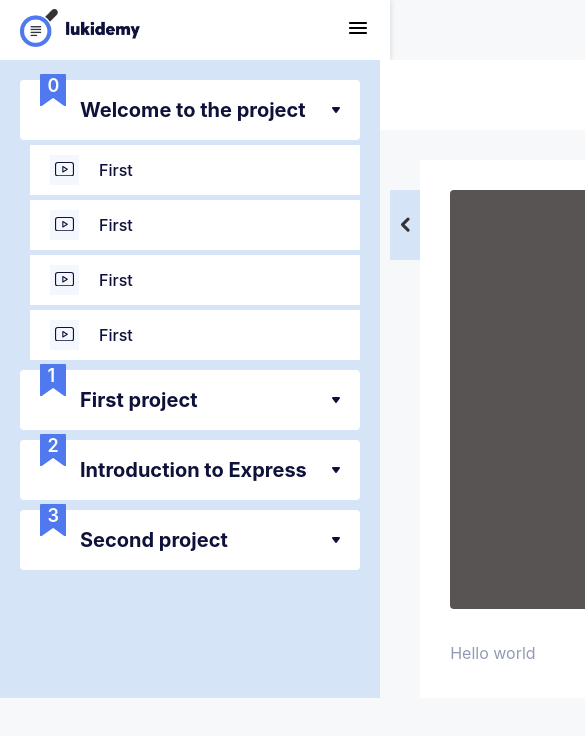
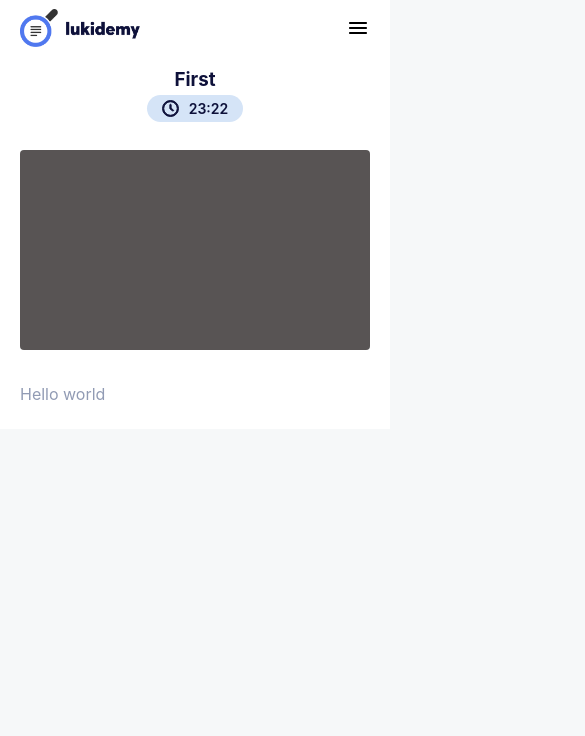
Before and after one commit to lukasalvarezdev/forbidden-academy, a Next.js app: page /courses/1/1 in a window 390 px wide. Shown: the top 736 px of the page, 585 px wide, since content can reach past the window. Built offline with nearby package versions, Linux system fonts and the light colour scheme.

Commit message:
Starting responsive lesson

```diff
--- a/pages/courses/[courseId]/[lessonId].tsx
+++ b/pages/courses/[courseId]/[lessonId].tsx
@@ -1,8 +1,13 @@
-import LessonView from 'src/views/LessonPage'
+import LessonView from 'src/views/LessonView'
+import Header from 'src/layouts/Header'
 
-// TODO: LESSON PROVDER HERE
 export default function LessonPage() {
-  return <LessonView />
+  return (
+    <div>
+      <Header />
+      <LessonView />
+    </div>
+  )
 }
 
 export async function getServerSideProps() {
--- a/src/entities/lesson/layouts/Lesson.tsx
+++ b/src/entities/lesson/layouts/Lesson.tsx
@@ -29,6 +29,79 @@ const Lesson = () => {
 
 export default Lesson
 
+const StyledLesson = styled.div`
+  .lesson-heading {
+    height: 70px;
+
+    @media screen and (max-width: 480px) {
+      flex-direction: column;
+      justify-content: space-between;
+      align-items: center;
+      padding: 8px 0;
+      margin-bottom: 0;
+    }
+
+    .lesson-duration {
+      background-color: var(--medium-blue);
+      border-radius: 30px;
+      padding: 5px 15px;
+      font-size: 14px;
+
+      @media screen and (max-width: 480px) {
+        margin: 0;
+      }
+    }
+  }
+
+  .lesson {
+    width: 90%;
+    margin: 0 auto;
+
+    @media screen and (max-width: 480px) {
+      width: 100%;
+      padding: 20px;
+    }
+
+    .img {
+      max-width: 744px;
+      height: 419px;
+      width: 100%;
+      background-color: #585454;
+      border-radius: 4px;
+      margin: 0 auto;
+
+      @media screen and (max-width: 480px) {
+        height: 200px;
+      }
+    }
+
+    .description {
+      margin: 0 auto;
+      margin-top: 30px;
+      color: var(--primary-gray);
+      max-width: 744px;
+      line-height: 1.8;
+    }
+
+    .skip {
+      background-color: var(--medium-blue);
+      height: 70px;
+      width: 30px;
+      left: -30px;
+
+      @media screen and (max-width: 480px) {
+        display: none;
+      }
+
+      &.-reverse {
+        left: auto;
+        right: -30px;
+        transform: scale(-1, 1);
+      }
+    }
+  }
+`
+
 const lesson = {
   name: 'First',
   description: 'Hello world',
@@ -46,50 +119,3 @@ const lesson = {
   section: '2jdsa',
   duration: '23:22',
 }
-
-const StyledLesson = styled.div`
-  .lesson-heading {
-    height: 70px;
-
-    .lesson-duration {
-      background-color: var(--medium-blue);
-      border-radius: 30px;
-      padding: 5px 15px;
-      font-size: 14px;
-    }
-  }
-
-  .lesson {
-    width: 90%;
-    margin: 0 auto;
-
-    .img {
-      width: 744px;
-      height: 419px;
-      background-color: #585454;
-      border-radius: 4px;
-      margin: 0 auto;
-    }
-
-    .description {
-      margin: 0 auto;
-      margin-top: 30px;
-      color: var(--primary-gray);
-      max-width: 744px;
-      line-height: 1.8;
-    }
-
-    .skip {
-      background-color: var(--medium-blue);
-      height: 70px;
-      width: 30px;
-      left: -30px;
-
-      &.-reverse {
-        left: auto;
-        right: -30px;
-        transform: scale(-1, 1);
-      }
-    }
-  }
-`
--- /dev/null
+++ b/src/entities/lesson/layouts/LessonLayout.tsx
@@ -0,0 +1,19 @@
+import * as React from 'react'
+import SectionsAside from 'src/entities/lesson/layouts/SectionsAside'
+import Lesson from 'src/entities/lesson/layouts/Lesson'
+
+export default function LessonPage() {
+  return (
+    <div
+      style={{
+        height: '100%',
+      }}
+    >
+      <div className="d-f">
+        <SectionsAside />
+
+        <Lesson />
+      </div>
+    </div>
+  )
+}
--- a/src/views/LessonPage.tsx
+++ b/src/entities/lesson/layouts/MobileLessonLayout.tsx
@@ -1,6 +1,4 @@
 import * as React from 'react'
-import Header from 'src/layouts/Header'
-import SectionsAside from 'src/entities/lesson/layouts/SectionsAside'
 import Lesson from 'src/entities/lesson/layouts/Lesson'
 
 export default function LessonPage() {
@@ -10,10 +8,7 @@ export default function LessonPage() {
         height: '100%',
       }}
     >
-      <Header />
       <div className="d-f">
-        <SectionsAside />
-
         <Lesson />
       </div>
     </div>
--- /dev/null
+++ b/src/views/LessonView.tsx
@@ -0,0 +1,18 @@
+import * as React from 'react'
+import MobileLessonLayout from 'src/entities/lesson/layouts/MobileLessonLayout'
+import LessonLayout from 'src/entities/lesson/layouts/LessonLayout'
+
+export default function LessonPage() {
+  const [isMobile, setIsMobile] = React.useState(document.body.clientWidth < 480)
+
+  React.useEffect(() => {
+    function setIsMobileFn() {
+      setIsMobile(document.body.clientWidth < 480)
+    }
+
+    window.addEventListener('resize', setIsMobileFn)
+    return () => window.removeEventListener('resize', setIsMobileFn)
+  }, [])
+
+  return <div>{isMobile ? <MobileLessonLayout /> : <LessonLayout />}</div>
+}
```
